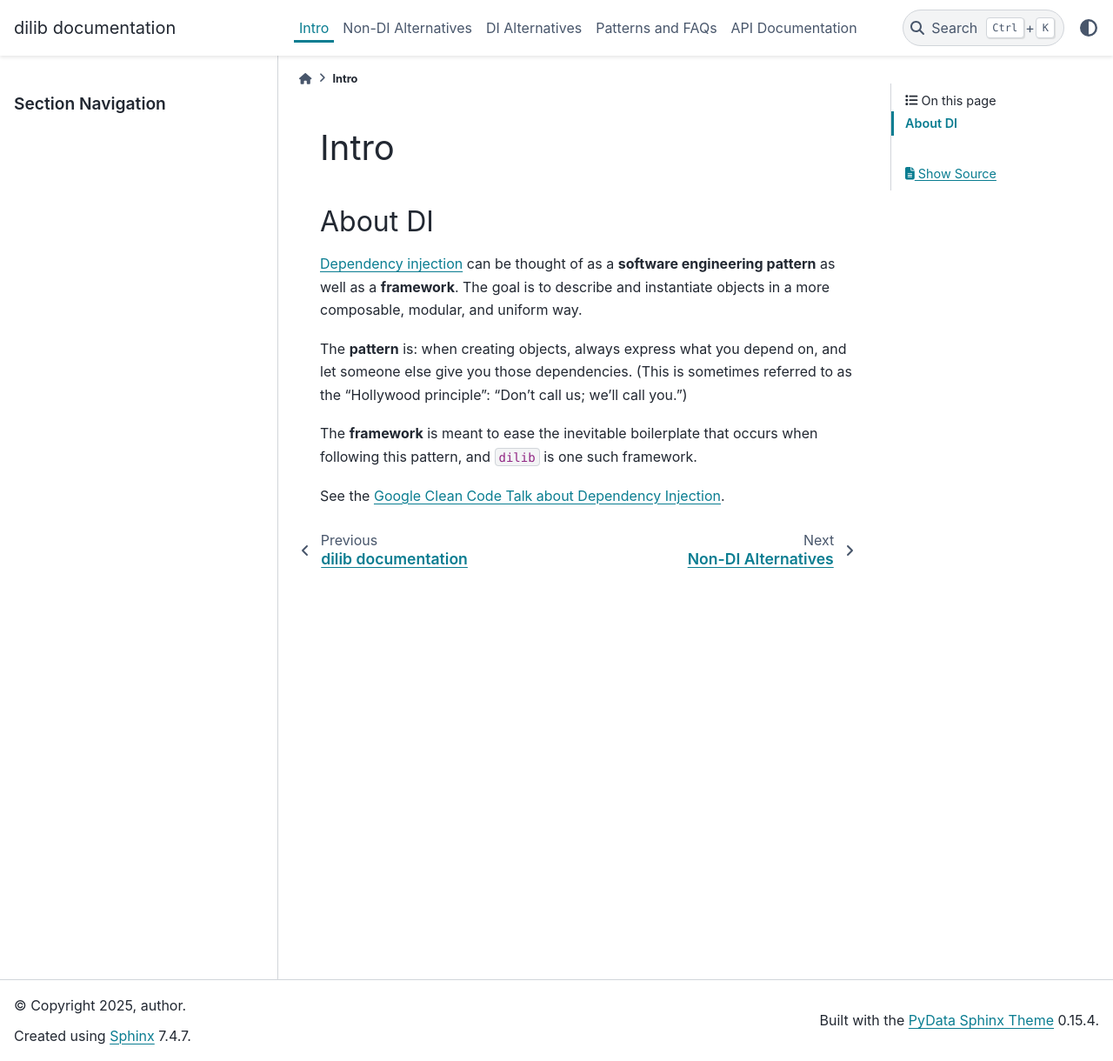
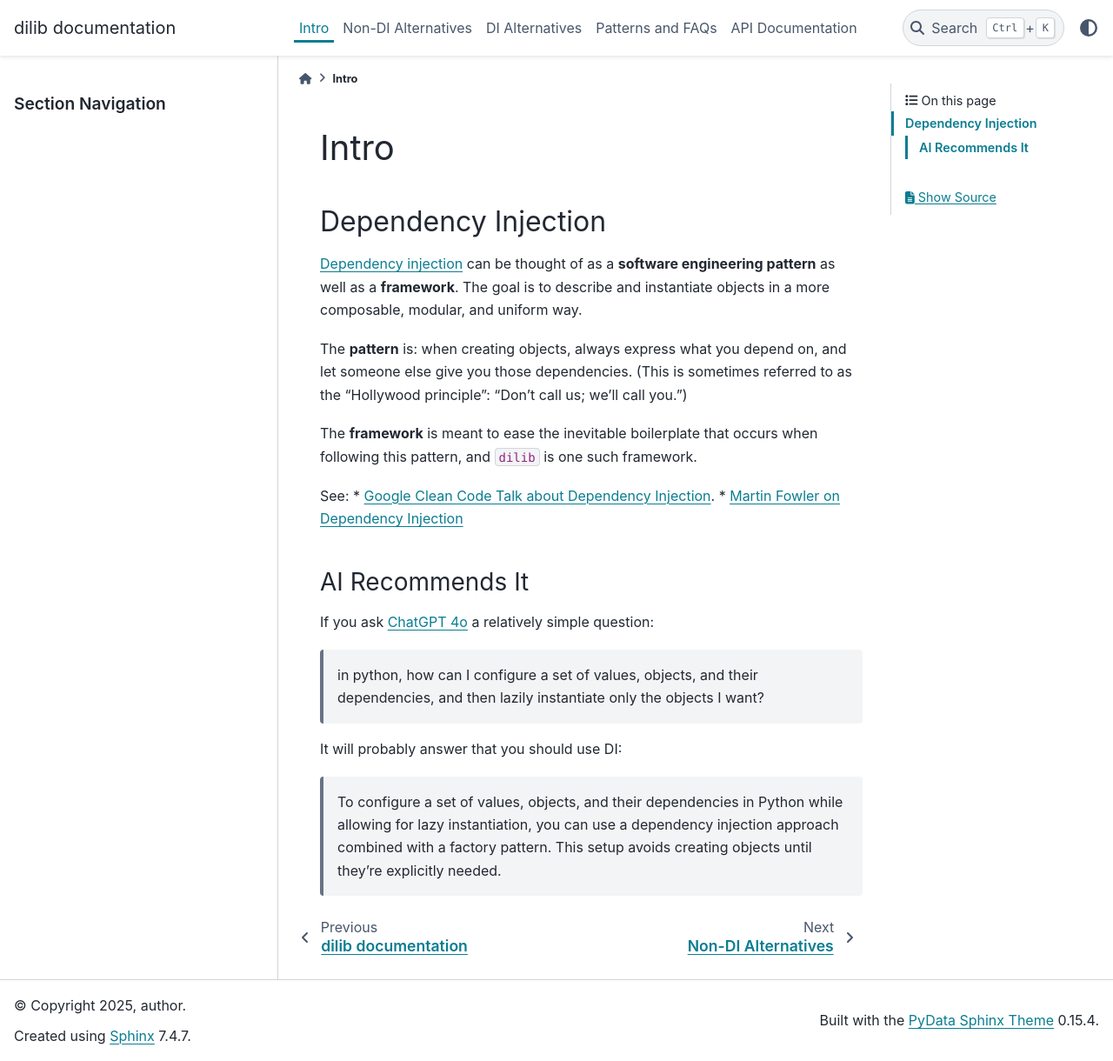
Before and after one commit to ansatzcapital/dilib, a Sphinx documentation site: the page built from docs/source/intro.md, in a window 1280 px wide and 1220 px high. Shown: the whole window at 87% size. Built offline with Sphinx 7.4.7 and the PyData theme 0.15.4, drawn with Linux system fonts in a browser that asks for light colours.

Commit message:
Update intro

```diff
--- a/docs/source/intro.md
+++ b/docs/source/intro.md
@@ -1,6 +1,6 @@
 # Intro
 
-## About DI
+## Dependency Injection
 
 [Dependency injection](https://en.wikipedia.org/wiki/Dependency_injection)
 can be thought of as a **software engineering pattern**
@@ -14,4 +14,20 @@ referred to as the "Hollywood principle": "Don't call us; we'll call you.")
 The **framework** is meant to ease the inevitable boilerplate
 that occurs when following this pattern, and `dilib` is one such framework.
 
-See the [Google Clean Code Talk about Dependency Injection](https://testing.googleblog.com/2008/11/clean-code-talks-dependency-injection.html).
+See:
+    * [Google Clean Code Talk about Dependency Injection](https://testing.googleblog.com/2008/11/clean-code-talks-dependency-injection.html).
+    * [Martin Fowler on Dependency Injection](https://martinfowler.com/articles/injection.html)
+
+### AI Recommends It
+
+If you ask [ChatGPT 4o](https://chatgpt.com/) a relatively simple question:
+
+> in python, how can I configure a set of values, objects,
+and their dependencies, and then lazily instantiate only the objects I want?
+
+It will probably answer that you should use DI:
+
+> To configure a set of values, objects, and their dependencies in Python
+while allowing for lazy instantiation, you can use a dependency injection
+approach combined with a factory pattern.
+This setup avoids creating objects until they're explicitly needed.
```
Also changed, not shown: README.md (+1 -1 lines).
